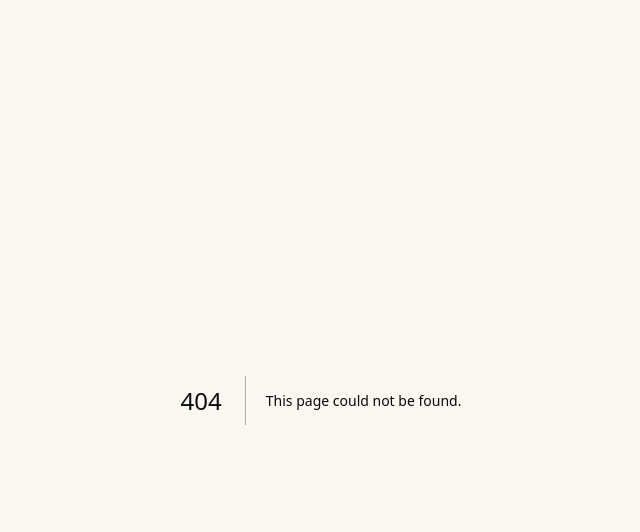
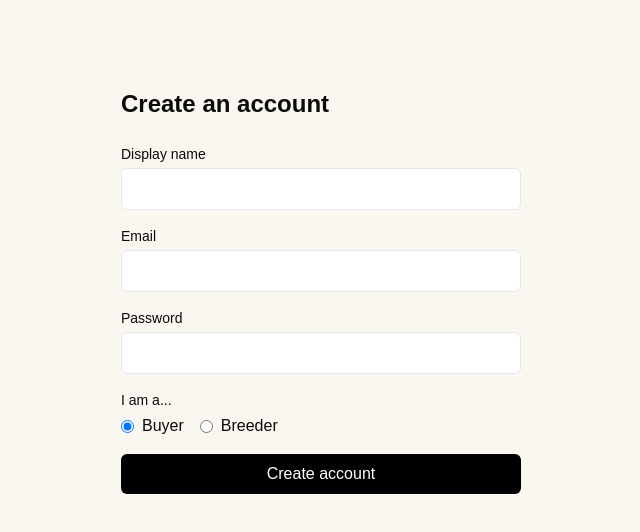
Before and after one commit to cypand/poodles-dog, a Next.js app: page /register in a window 1280 px wide. Before the commit this address had no page. Shown: the top 532 px of the page, without its empty margins (319-959 px from the left). Built offline with nearby package versions, Linux system fonts and the light colour scheme; no server answers.

Commit message:
Create page.tsx

```diff
--- /dev/null
+++ b/app/register/page.tsx
@@ -0,0 +1,151 @@
+'use client'
+
+import { useState } from 'react'
+import { useRouter } from 'next/navigation'
+import { supabase } from '@/lib/supabase/client'
+
+export default function RegisterPage() {
+  const router = useRouter()
+  const [email, setEmail] = useState('')
+  const [password, setPassword] = useState('')
+  const [displayName, setDisplayName] = useState('')
+  const [role, setRole] = useState<'buyer' | 'breeder'>('buyer')
+  const [error, setError] = useState('')
+  const [loading, setLoading] = useState(false)
+  const [success, setSuccess] = useState(false)
+
+  const handleRegister = async (e: React.FormEvent) => {
+    e.preventDefault()
+    setError('')
+    setLoading(true)
+
+    const { data, error: signUpError } = await supabase.auth.signUp({
+      email,
+      password,
+    })
+
+    if (signUpError) {
+      setError(signUpError.message)
+      setLoading(false)
+      return
+    }
+
+    if (data.user) {
+      const { error: profileError } = await supabase.from('profiles').insert({
+        id: data.user.id,
+        display_name: displayName,
+        role: role,
+      })
+
+      if (profileError) {
+        setError(profileError.message)
+        setLoading(false)
+        return
+      }
+
+      if (role === 'breeder') {
+        await supabase.from('breeder_profiles').insert({
+          id: data.user.id,
+          kennel_name: displayName,
+        })
+      }
+    }
+
+    setLoading(false)
+    setSuccess(true)
+  }
+
+  if (success) {
+    return (
+      <div className="max-w-md mx-auto mt-16 p-6 text-center">
+        <h1 className="text-2xl font-bold mb-4">Check your email</h1>
+        <p className="text-gray-600">
+          We've sent you a confirmation link. Please verify your email to
+          complete registration.
+        </p>
+      </div>
+    )
+  }
+
+  return (
+    <div className="max-w-md mx-auto mt-16 p-6">
+      <h1 className="text-2xl font-bold mb-6">Create an account</h1>
+
+      <form onSubmit={handleRegister} className="space-y-4">
+        <div>
+          <label className="block text-sm font-medium mb-1">
+            Display name
+          </label>
+          <input
+            type="text"
+            required
+            value={displayName}
+            onChange={(e) => setDisplayName(e.target.value)}
+            className="w-full border rounded-md px-3 py-2"
+          />
+        </div>
+
+        <div>
+          <label className="block text-sm font-medium mb-1">Email</label>
+          <input
+            type="email"
+            required
+            value={email}
+            onChange={(e) => setEmail(e.target.value)}
+            className="w-full border rounded-md px-3 py-2"
+          />
+        </div>
+
+        <div>
+          <label className="block text-sm font-medium mb-1">Password</label>
+          <input
+            type="password"
+            required
+            minLength={6}
+            value={password}
+            onChange={(e) => setPassword(e.target.value)}
+            className="w-full border rounded-md px-3 py-2"
+          />
+        </div>
+
+        <div>
+          <label className="block text-sm font-medium mb-1">
+            I am a...
+          </label>
+          <div className="flex gap-4">
+            <label className="flex items-center gap-2">
+              <input
+                type="radio"
+                name="role"
+                checked={role === 'buyer'}
+                onChange={() => setRole('buyer')}
+              />
+              Buyer
+            </label>
+            <label className="flex items-center gap-2">
+              <input
+                type="radio"
+                name="role"
+                checked={role === 'breeder'}
+                onChange={() => setRole('breeder')}
+              />
+              Breeder
+            </label>
+          </div>
+        </div>
+
+        {error && (
+          <p className="text-red-600 text-sm">{error}</p>
+        )}
+
+        <button
+          type="submit"
+          disabled={loading}
+          className="w-full bg-black text-white rounded-md py-2 font-medium disabled:opacity-50"
+        >
+          {loading ? 'Creating account...' : 'Create account'}
+        </button>
+      </form>
+    </div>
+  )
+}
```
